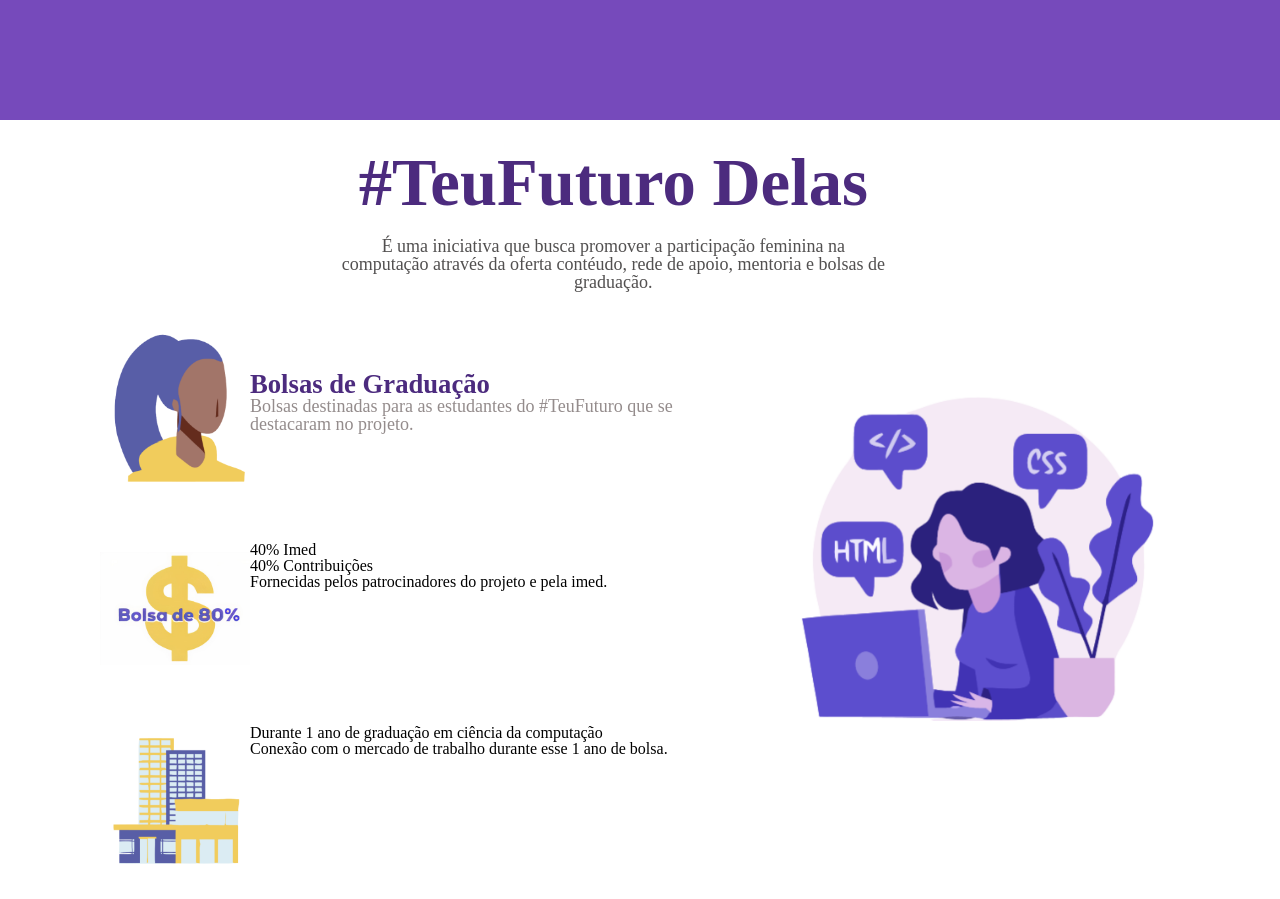
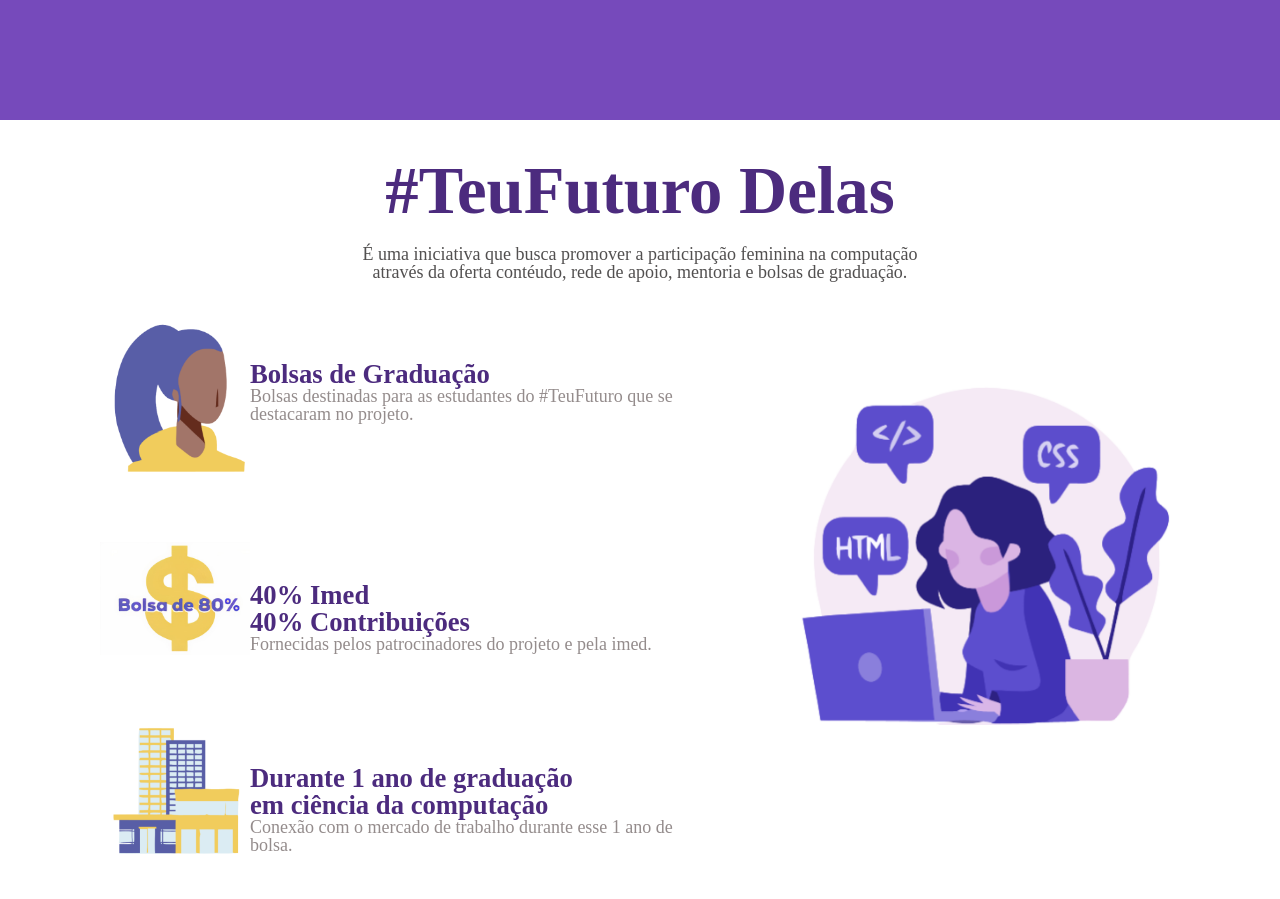
Before and after one commit to LeonardodsMarques/tf_delas, a plain HTML site: page main.html in a window 1280 px wide. Shown: the part 2380-3279 px from the top of the page. Drawn offline with Linux system fonts and the light colour scheme.

Commit message:
centralizando section
Fazendo alguns ajustes na centralização da section info.

```diff
--- a/css/info.css
+++ b/css/info.css
@@ -1,15 +1,14 @@
 .info{
+    width: 100%;
     position: absolute;
     top: 2500px;
 
 
 }
 
-
-
 .section-title{
     text-align: center;
-    padding-top: 30px;
+    padding-top: 38px;
 }
 
 .tp-info{
--- a/main.html
+++ b/main.html
@@ -143,13 +143,13 @@
 
                     <div class="bolsas">
                         <img src="img/bolsas.jpg" alt="Vetor escrito 'bolsas de 80%'">
-                        <h3 class="t3-info">40% Imed <br> 40% Contribuições</h3>
-                        <p class="p3-info">Fornecidas pelos patrocinadores do projeto e pela imed. </p>
+                        <h2 class="t-info">40% Imed <br> 40% Contribuições</h3>
+                        <p class="p-info">Fornecidas pelos patrocinadores do projeto e pela imed. </p>
                     </div>
                     <div class="graduaçao">
                         <img src="img/graduaçao.PNG" alt="Vetor faculdade">
-                        <h4>Durante 1 ano de graduação em ciência da computação </h4>
-                        <p >Conexão com o mercado de trabalho durante esse 1 ano de bolsa.</p>
+                        <h2 class="t-info">Durante 1 ano de graduação em ciência da computação </h4>
+                        <p class="p-info">Conexão com o mercado de trabalho durante esse 1 ano de bolsa.</p>
                     </div>
 
                 </div>
@@ -173,7 +173,7 @@
 
                 <div>
                 <h2 class="t-link">Para saber mais:</h2>
-                <a href="https://yaman.com.br/pt-br/" class="p-link">Site Oficial da Yaman</a>
+                <a href="https://yaman.com.br/pt-br/" class="p-link" target="_blank">Site Oficial da Yaman</a>
                 <img src="img/ceoYaman.jpg" alt="imagem do ceo da yaman" class="img-ceo">
 
                 </div>
```
